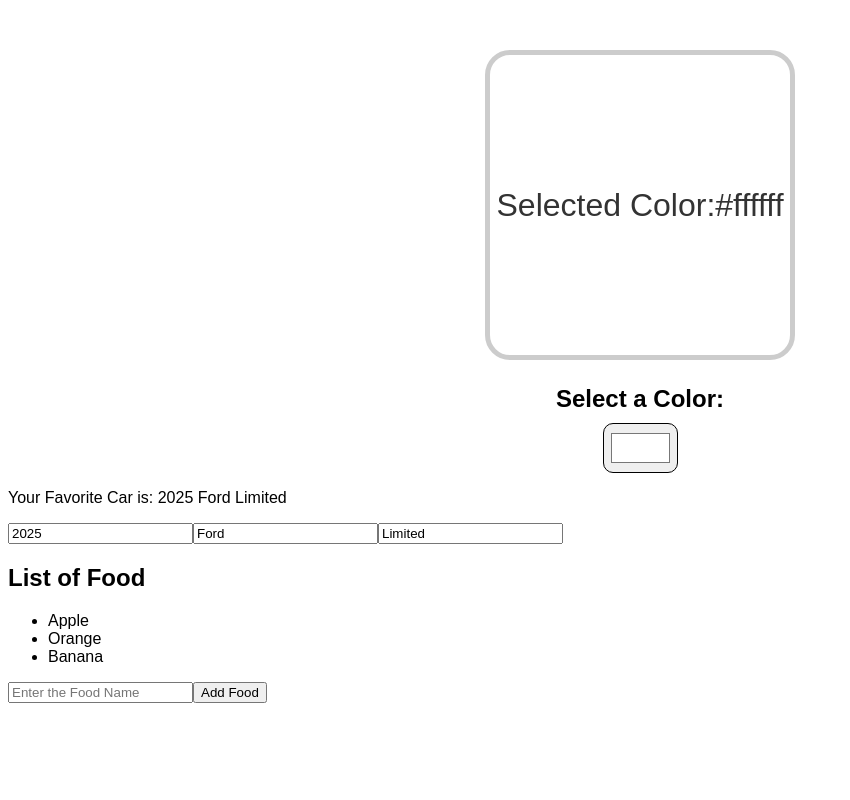
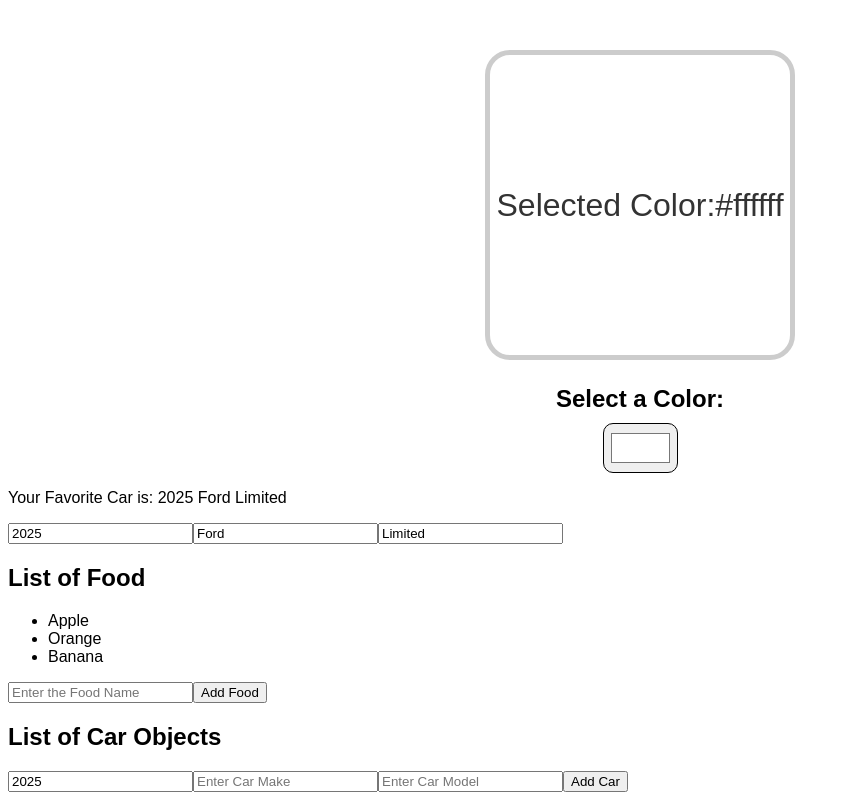
Before and after one commit to biruk1122/React-Playground, a React (Vite) app in the folder my-react-app/: page / in a window 1280 px wide. Shown: the part 1864-2664 px from the top of the page, without its empty margins (0-850 px from the left). Before the commit the page ends 2575 px from the top, so only its background shows below. Built offline with nearby package versions, Linux system fonts and the light colour scheme.

Commit message:
update array of state in state

```diff
--- a/my-react-app/src/App.jsx
+++ b/my-react-app/src/App.jsx
@@ -7,6 +7,7 @@
 import UserGreeting from "./UserGreeting"
 import MyComponent from "./MyComponent"
 import UpdateArrays from "./UpdateArrays"
+import ArrayObject from "./ArrayObject"
 
 function App() {
   const fruits = [
@@ -40,6 +41,7 @@
       <ColorPicker />
       <MyComponent />
       <UpdateArrays />
+      <ArrayObject />
     </div>
   )
 }
--- /dev/null
+++ b/my-react-app/src/ArrayObject.jsx
@@ -0,0 +1,64 @@
+import { useState } from "react"
+
+function ArrayObject() {
+  const [cars, setCars] = useState([])
+  const [carYear, setCarYear] = useState(new Date().getFullYear())
+  const [carMake, setCarMake] = useState("")
+  const [carModel, setCarModel] = useState("")
+
+  function handleAddCar() {
+    const newCar = { year: carYear, make: carMake, model: carModel }
+
+    setCars((c) => [...c, newCar])
+
+    setCarYear(new Date().getFullYear())
+    setCarMake("")
+    setCarModel("")
+  }
+
+  function handleRemoveCar(index) {
+    setCars((c) => c.filter((_, i) => i !== index))
+  }
+
+  function handleYearChange(event) {
+    setCarYear(event.target.value)
+  }
+
+  function handleMakeChange(event) {
+    setCarMake(event.target.value)
+  }
+
+  function handleModelChange(event) {
+    setCarModel(event.target.value)
+  }
+
+  return (
+    <div>
+      <h2>List of Car Objects</h2>
+      <ul>
+        {cars.map((car, index) => (
+          <li key={index} onClick={() => handleRemoveCar(index)}>
+            {car.year} {car.make} {car.model}
+          </li>
+        ))}
+      </ul>
+
+      <input type="number" value={carYear} onChange={handleYearChange} />
+      <input
+        type="text"
+        value={carMake}
+        onChange={handleMakeChange}
+        placeholder="Enter Car Make"
+      />
+      <input
+        type="text"
+        value={carModel}
+        onChange={handleModelChange}
+        placeholder="Enter Car Model"
+      />
+      <button onClick={handleAddCar}>Add Car</button>
+    </div>
+  )
+}
+
+export default ArrayObject
```
